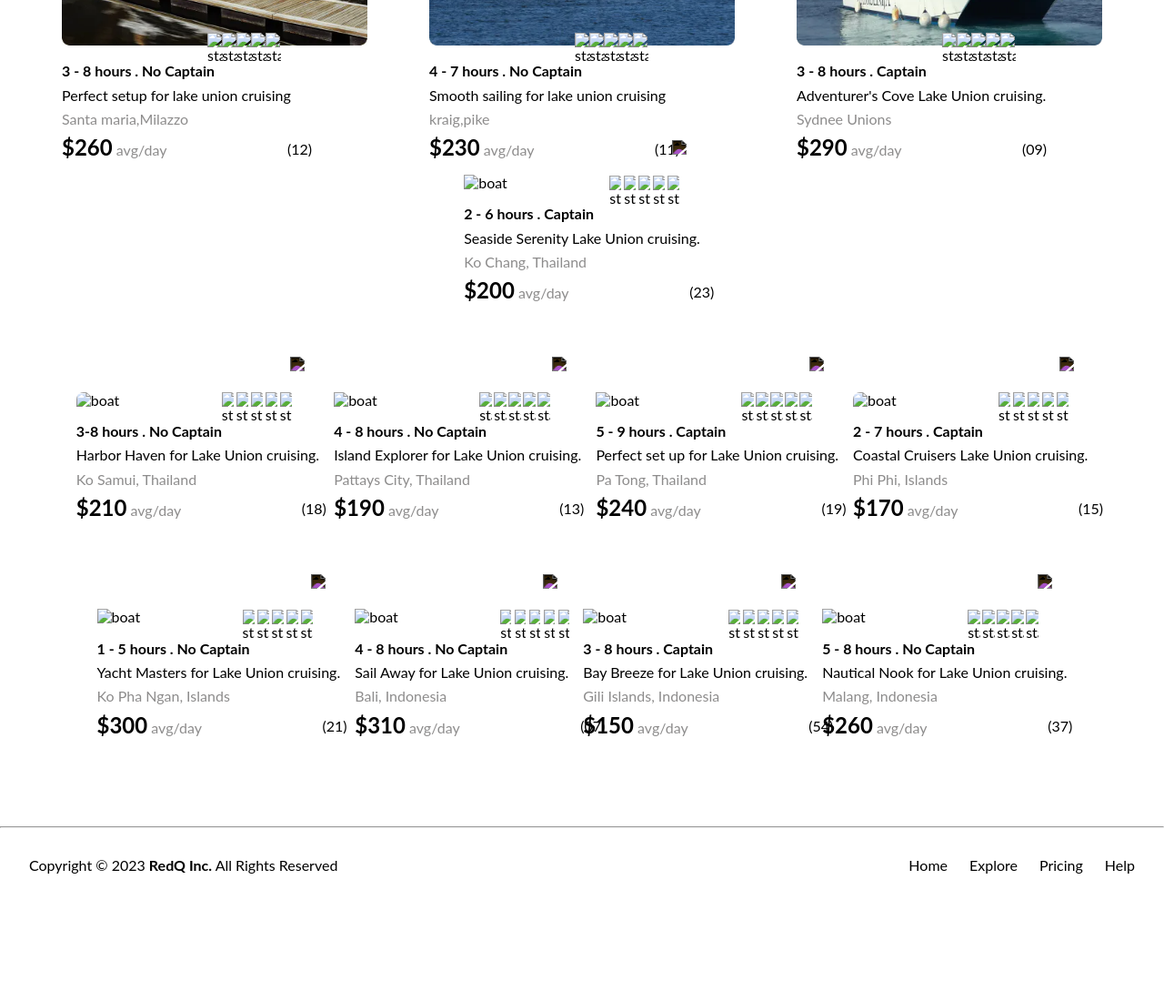
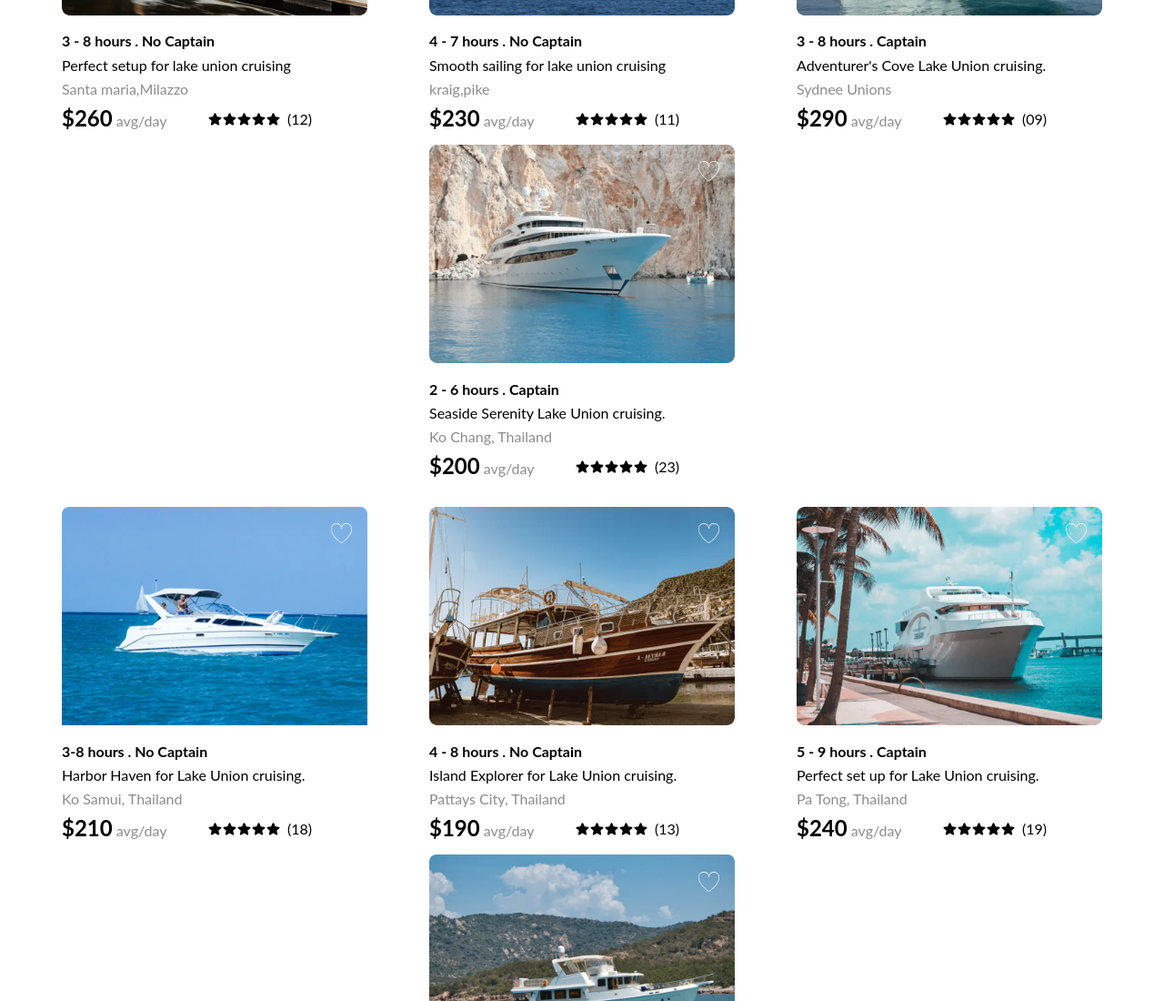
Before and after one commit to RKanna/collaborative-project-dharaneesh-team-final, a plain HTML site: page index.html in a window 1280 px wide. Shown: the part 935-2035 px from the top of the page at 91% size. Before the commit the page ends 1960 px from the top, so only its background shows below. Drawn offline with Linux system fonts and the light colour scheme; the site is published under a folder, as on GitHub Pages, so addresses that start at the root find nothing.

Commit message:
changed to relative path

```diff
--- a/index.html
+++ b/index.html
@@ -98,11 +98,11 @@
 
 
 
-          <img src="/icons/heart-outline.svg" alt="heart" class="heart">
+          <img src="./icons/heart-outline.svg" alt="heart" class="heart">
 
 
 
-          <img src="boat-twelve.webp" alt="boat" class="boats"/>
+          <img src="./boat-twelve.webp" alt="boat" class="boats"/>
           <div class="content-for-img">
 
             <p><b>3 - 8 hours . No Captain</b></p>
@@ -112,11 +112,11 @@
           <div class="rating-class">
             <p class="last-line-content"><span class="bold-set">$260</span><span class="text_two"> avg/day</span></p>
 
-            <img src="/icons/star.svg" alt="star" class="star">
-            <img src="/icons/star.svg" alt="star" class="star-two">
-            <img src="/icons/star.svg" alt="star" class="star-three">
-            <img src="/icons/star.svg" alt="star" class="star-four">
-            <img src="/icons/star.svg" alt="star" class="star-five">
+            <img src="./icons/star.svg" alt="star" class="star">
+            <img src="./icons/star.svg" alt="star" class="star-two">
+            <img src="./icons/star.svg" alt="star" class="star-three">
+            <img src="./icons/star.svg" alt="star" class="star-four">
+            <img src="./icons/star.svg" alt="star" class="star-five">
 
             <span class="change-to-inline">(12)</span>
 
@@ -126,8 +126,8 @@
 
         </div>
         <div class="two img-level-container">
-          <img src="/icons/heart-outline.svg" alt="heart" class="heart">
-          <img src="boat-nine.webp" alt="boat" class="boats" />
+          <img src="./icons/heart-outline.svg" alt="heart" class="heart">
+          <img src="./boat-nine.webp" alt="boat" class="boats" />
           <div class="content-for-img">
             <p><b>4 - 7 hours . No Captain</b></p>
             <p>Smooth sailing for lake union cruising</p>
@@ -136,19 +136,19 @@
           <div class="rating-class">
             <p class="last-line-content"><span class="bold-set">$230</span><span class="text_two"> avg/day</span></p>
 
-            <img src="/icons/star.svg" alt="star" class="star">
-            <img src="/icons/star.svg" alt="star" class="star-two">
-            <img src="/icons/star.svg" alt="star" class="star-three">
-            <img src="/icons/star.svg" alt="star" class="star-four">
-            <img src="/icons/star.svg" alt="star" class="star-five">
+            <img src="./icons/star.svg" alt="star" class="star">
+            <img src="./icons/star.svg" alt="star" class="star-two">
+            <img src="./icons/star.svg" alt="star" class="star-three">
+            <img src="./icons/star.svg" alt="star" class="star-four">
+            <img src="./icons/star.svg" alt="star" class="star-five">
 
             <span class="change-to-inline">(11)</span>
           </div>
 
         </div>
    <div class="three img-level-container">
-    <img src="/icons/heart-outline.svg" alt="heart" class="heart">
-          <img src="images/1st-row-3rd-set/boat-ten.webp" alt="boat" class="boats" />
+    <img src="./icons/heart-outline.svg" alt="heart" class="heart">
+          <img src="./images/1st-row-3rd-set/boat-ten.webp" alt="boat" class="boats" />
           <div class="content-for-img">
             <p><b>3 - 8 hours . Captain</b></p>
             <p>Adventurer's Cove Lake Union cruising.</p>
@@ -157,19 +157,19 @@
           <div class="rating-class">
             <p class="last-line-content"><span class="bold-set">$290</span><span class="text_two"> avg/day</span></p>
 
-            <img src="/icons/star.svg" alt="star" class="star">
-            <img src="/icons/star.svg" alt="star" class="star-two">
-            <img src="/icons/star.svg" alt="star" class="star-three">
-            <img src="/icons/star.svg" alt="star" class="star-four">
-            <img src="/icons/star.svg" alt="star" class="star-five">
+            <img src="./icons/star.svg" alt="star" class="star">
+            <img src="./icons/star.svg" alt="star" class="star-two">
+            <img src="./icons/star.svg" alt="star" class="star-three">
+            <img src="./icons/star.svg" alt="star" class="star-four">
+            <img src="./icons/star.svg" alt="star" class="star-five">
 
             <span class="change-to-inline">(09)</span>
           </div>
 
         </div>
         <div class="four img-level-container">
-          <img src="/icons/heart-outline.svg" alt="heart" class="heart">
-          <img src="/images/1st-row-4th-set/boat-eleven.webp" alt="boat" class="boats" />
+          <img src="./icons/heart-outline.svg" alt="heart" class="heart">
+          <img src="./images/1st-row-4th-set/boat-eleven.webp" alt="boat" class="boats" />
           <div class="content-for-img">
             <p><b>2 - 6 hours . Captain</b></p>
             <p>Seaside Serenity Lake Union cruising.</p>
@@ -177,11 +177,11 @@
           </div>
           <div class="rating-class">
             <p class="last-line-content"><span class="bold-set">$200</span><span class="text_two"> avg/day</span></p>
-            <img src="/icons/star.svg" alt="star" class="star">
-            <img src="/icons/star.svg" alt="star" class="star-two">
-            <img src="/icons/star.svg" alt="star" class="star-three">
-            <img src="/icons/star.svg" alt="star" class="star-four">
-            <img src="/icons/star.svg" alt="star" class="star-five">
+            <img src="./icons/star.svg" alt="star" class="star">
+            <img src="./icons/star.svg" alt="star" class="star-two">
+            <img src="./icons/star.svg" alt="star" class="star-three">
+            <img src="./icons/star.svg" alt="star" class="star-four">
+            <img src="./icons/star.svg" alt="star" class="star-five">
 
             <span class="change-to-inline">(23)</span>
           </div>
@@ -193,8 +193,8 @@
 
       <div class="three_set">
         <div class="one img-level-container">
-          <img src="/icons/heart-outline.svg" alt="heart" class="heart">
-          <img src="/images/1st-row-4th-set/boat-one.webp" alt="boat" class="boats boat-rad"/>
+          <img src="./icons/heart-outline.svg" alt="heart" class="heart">
+          <img src="./images/1st-row-4th-set/boat-one.webp" alt="boat" class="boats boat-rad"/>
 
           <div class="content-for-img">
             <p><b>3-8 hours . No Captain</b></p>
@@ -203,19 +203,19 @@
           </div>
          <div class="rating-class">
           <p class="last-line-content"><span class="bold-set">$210</span><span class="text_two"> avg/day</span></p>
-          <img src="/icons/star.svg" alt="star" class="star">
-            <img src="/icons/star.svg" alt="star" class="star-two">
-            <img src="/icons/star.svg" alt="star" class="star-three">
-            <img src="/icons/star.svg" alt="star" class="star-four">
-            <img src="/icons/star.svg" alt="star" class="star-five">
+          <img src="./icons/star.svg" alt="star" class="star">
+            <img src="./icons/star.svg" alt="star" class="star-two">
+            <img src="./icons/star.svg" alt="star" class="star-three">
+            <img src="./icons/star.svg" alt="star" class="star-four">
+            <img src="./icons/star.svg" alt="star" class="star-five">
 
             <span class="change-to-inline">(18)</span>
          </div>
 
         </div>
         <div class="two img-level-container">
-          <img src="/icons/heart-outline.svg" alt="heart" class="heart">
-          <img src="/images/2nd-row-2nd-set/boat-thirteen.webp" alt="boat" class="boats" />
+          <img src="./icons/heart-outline.svg" alt="heart" class="heart">
+          <img src="./images/2nd-row-2nd-set/boat-thirteen.webp" alt="boat" class="boats" />
           <div class="content-for-img">
             <p><b>4 - 8 hours . No Captain</b></p>
             <p>Island Explorer for Lake Union cruising.</p>
@@ -223,19 +223,19 @@
           </div>
           <div class="rating-class">
             <p class="last-line-content"><span class="bold-set">$190</span><span class="text_two"> avg/day</span></p>
-            <img src="/icons/star.svg" alt="star" class="star">
-            <img src="/icons/star.svg" alt="star" class="star-two">
-            <img src="/icons/star.svg" alt="star" class="star-three">
-            <img src="/icons/star.svg" alt="star" class="star-four">
-            <img src="/icons/star.svg" alt="star" class="star-five">
+            <img src="./icons/star.svg" alt="star" class="star">
+            <img src="./icons/star.svg" alt="star" class="star-two">
+            <img src="./icons/star.svg" alt="star" class="star-three">
+            <img src="./icons/star.svg" alt="star" class="star-four">
+            <img src="./icons/star.svg" alt="star" class="star-five">
 
             <span class="change-to-inline">(13)</span>
           </div>
 
         </div>
    <div class="three img-level-container">
-    <img src="/icons/heart-outline.svg" alt="heart" class="heart">
-          <img src="/images/2nd-row-3rd-set/boat-forteen.webp" alt="boat" class="boats" />
+    <img src="./icons/heart-outline.svg" alt="heart" class="heart">
+          <img src="./images/2nd-row-3rd-set/boat-forteen.webp" alt="boat" class="boats" />
           <div class="content-for-img">
             <p><b>5 - 9 hours . Captain</b></p>
             <p>Perfect set up for Lake Union cruising.</p>
@@ -243,19 +243,19 @@
           </div>
          <div class="rating-class">
           <p class="last-line-content"><span class="bold-set">$240</span><span class="text_two"> avg/day</span></p>
-          <img src="/icons/star.svg" alt="star" class="star">
-            <img src="/icons/star.svg" alt="star" class="star-two">
-            <img src="/icons/star.svg" alt="star" class="star-three">
-            <img src="/icons/star.svg" alt="star" class="star-four">
-            <img src="/icons/star.svg" alt="star" class="star-five">
+          <img src="./icons/star.svg" alt="star" class="star">
+            <img src="./icons/star.svg" alt="star" class="star-two">
+            <img src="./icons/star.svg" alt="star" class="star-three">
+            <img src="./icons/star.svg" alt="star" class="star-four">
+            <img src="./icons/star.svg" alt="star" class="star-five">
 
             <span class="change-to-inline">(19)</span>
          </div>
 
         </div>
         <div class="four img-level-container">
-          <img src="/icons/heart-outline.svg" alt="heart" class="heart">
-          <img src="/images/1st-row-1st-set/boat-two.webp" alt="boat" class="boats boat-rad" />
+          <img src="./icons/heart-outline.svg" alt="heart" class="heart">
+          <img src="./images/1st-row-1st-set/boat-two.webp" alt="boat" class="boats boat-rad" />
           <div class="content-for-img">
             <p><b>2 - 7 hours . Captain</b></p>
             <p>Coastal Cruisers Lake Union cruising.</p>
@@ -263,11 +263,11 @@
           </div>
           <div class="rating-class">
             <p class="last-line-content"><span class="bold-set">$170</span><span class="text_two"> avg/day</span></p>
-            <img src="/icons/star.svg" alt="star" class="star">
-            <img src="/icons/star.svg" alt="star" class="star-two">
-            <img src="/icons/star.svg" alt="star" class="star-three">
-            <img src="/icons/star.svg" alt="star" class="star-four">
-            <img src="/icons/star.svg" alt="star" class="star-five">
+            <img src="./icons/star.svg" alt="star" class="star">
+            <img src="./icons/star.svg" alt="star" class="star-two">
+            <img src="./icons/star.svg" alt="star" class="star-three">
+            <img src="./icons/star.svg" alt="star" class="star-four">
+            <img src="./icons/star.svg" alt="star" class="star-five">
 
             <span class="change-to-inline">(15)</span>
           </div>
@@ -282,8 +282,8 @@
 
       <div class="three_set">
         <div class="one img-level-container">
-          <img src="/icons/heart-outline.svg" alt="heart" class="heart">
-          <img src="/images/1st-row-2nd-set/boat-nine.webp" alt="boat" class="boats"/>
+          <img src="./icons/heart-outline.svg" alt="heart" class="heart">
+          <img src="./images/1st-row-2nd-set/boat-nine.webp" alt="boat" class="boats"/>
           <div class="content-for-img">
             <p><b>1 - 5 hours . No Captain</b></p>
             <p>Yacht Masters for Lake Union cruising.</p>
@@ -291,19 +291,19 @@
           </div>
           <div class="rating-class">
             <p class="last-line-content"><span class="bold-set">$300</span><span class="text_two"> avg/day</span></p>
-            <img src="/icons/star.svg" alt="star" class="star">
-            <img src="/icons/star.svg" alt="star" class="star-two">
-            <img src="/icons/star.svg" alt="star" class="star-three">
-            <img src="/icons/star.svg" alt="star" class="star-four">
-            <img src="/icons/star.svg" alt="star" class="star-five">
+            <img src="./icons/star.svg" alt="star" class="star">
+            <img src="./icons/star.svg" alt="star" class="star-two">
+            <img src="./icons/star.svg" alt="star" class="star-three">
+            <img src="./icons/star.svg" alt="star" class="star-four">
+            <img src="./icons/star.svg" alt="star" class="star-five">
 
             <span class="change-to-inline">(21)</span>
           </div>
 
         </div>
         <div class="two img-level-container">
-          <img src="/icons/heart-outline.svg" alt="heart" class="heart">
-          <img src="/images/1st-row-3rd-set/boat-ten.webp" alt="boat" class="boats" />
+          <img src="./icons/heart-outline.svg" alt="heart" class="heart">
+          <img src="./images/1st-row-3rd-set/boat-ten.webp" alt="boat" class="boats" />
           <div class="content-for-img">
             <p><b>4 - 8 hours . No Captain</b></p>
             <p>Sail Away for Lake Union cruising.</p>
@@ -311,19 +311,19 @@
           </div>
           <div class="rating-class">
             <p class="last-line-content"><span class="bold-set">$310</span><span class="text_two"> avg/day</span></p>
-            <img src="/icons/star.svg" alt="star" class="star">
-            <img src="/icons/star.svg" alt="star" class="star-two">
-            <img src="/icons/star.svg" alt="star" class="star-three">
-            <img src="/icons/star.svg" alt="star" class="star-four">
-            <img src="/icons/star.svg" alt="star" class="star-five">
+            <img src="./icons/star.svg" alt="star" class="star">
+            <img src="./icons/star.svg" alt="star" class="star-two">
+            <img src="./icons/star.svg" alt="star" class="star-three">
+            <img src="./icons/star.svg" alt="star" class="star-four">
+            <img src="./icons/star.svg" alt="star" class="star-five">
 
             <span class="change-to-inline">(07)</span>
           </div>
 
         </div>
    <div class="three img-level-container">
-    <img src="/icons/heart-outline.svg" alt="heart" class="heart">
-          <img src="/images/1st-row-4th-set/boat-eleven.webp" alt="boat" class="boats" />
+    <img src="./icons/heart-outline.svg" alt="heart" class="heart">
+          <img src="./images/1st-row-4th-set/boat-eleven.webp" alt="boat" class="boats" />
           <div class="content-for-img">
             <p><b>3 - 8 hours . Captain</b></p>
             <p>Bay Breeze for Lake Union cruising.</p>
@@ -331,19 +331,19 @@
           </div>
           <div class="rating-class">
             <p class="last-line-content"><span class="bold-set">$150</span><span class="text_two"> avg/day</span></p>
-            <img src="/icons/star.svg" alt="star" class="star">
-            <img src="/icons/star.svg" alt="star" class="star-two">
-            <img src="/icons/star.svg" alt="star" class="star-three">
-            <img src="/icons/star.svg" alt="star" class="star-four">
-            <img src="/icons/star.svg" alt="star" class="star-five">
+            <img src="./icons/star.svg" alt="star" class="star">
+            <img src="./icons/star.svg" alt="star" class="star-two">
+            <img src="./icons/star.svg" alt="star" class="star-three">
+            <img src="./icons/star.svg" alt="star" class="star-four">
+            <img src="./icons/star.svg" alt="star" class="star-five">
 
             <span class="change-to-inline">(54)</span>
           </div>
 
         </div>
         <div class="four img-level-container">
-          <img src="/icons/heart-outline.svg" alt="heart" class="heart">
-          <img src="/images/1st-row-1st-set/boat-twelve.webp" alt="boat" class="boats" />
+          <img src="./icons/heart-outline.svg" alt="heart" class="heart">
+          <img src="./images/1st-row-1st-set/boat-twelve.webp" alt="boat" class="boats" />
           <div class="content-for-img">
             <p><b>5 - 8 hours . No Captain</b></p>
             <p>Nautical Nook for Lake Union cruising.</p>
@@ -351,11 +351,11 @@
           </div>
           <div class="rating-class">
             <p class="last-line-content"><span class="bold-set">$260</span><span class="text_two"> avg/day</span></p>
-            <img src="/icons/star.svg" alt="star" class="star">
-            <img src="/icons/star.svg" alt="star" class="star-two">
-            <img src="/icons/star.svg" alt="star" class="star-three">
-            <img src="/icons/star.svg" alt="star" class="star-four">
-            <img src="/icons/star.svg" alt="star" class="star-five">
+            <img src="./icons/star.svg" alt="star" class="star">
+            <img src="./icons/star.svg" alt="star" class="star-two">
+            <img src="./icons/star.svg" alt="star" class="star-three">
+            <img src="./icons/star.svg" alt="star" class="star-four">
+            <img src="./icons/star.svg" alt="star" class="star-five">
 
             <span class="change-to-inline">(37)</span>
           </div>
```
